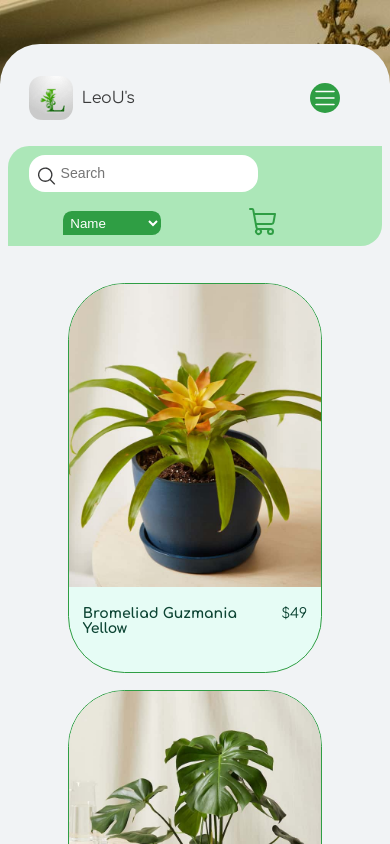
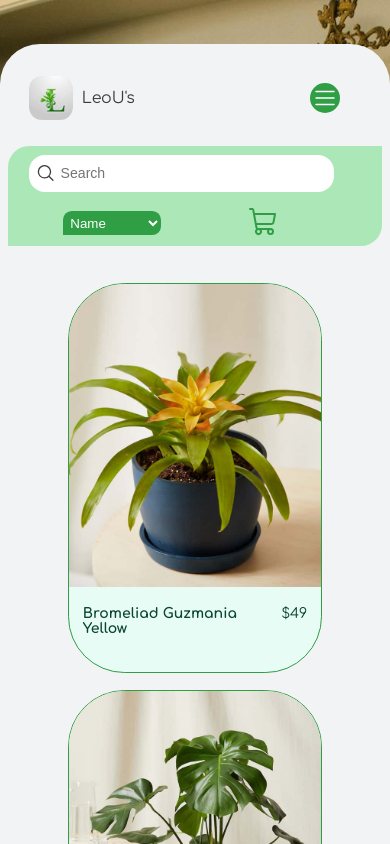
Before and after one commit to LeoU-98/LeoU-Plants, a React (Create React App) app: page /Store in a window 390 px wide. Shown: the top 844 px of the page. Built offline with nearby package versions, Linux system fonts and the light colour scheme.

Commit message:
fast commit

```diff
--- a/src/components/MediaQueries.css
+++ b/src/components/MediaQueries.css
@@ -52,8 +52,8 @@
 
   .home-content .home-btn:link,
   .home-content .home-btn:visited {
-    padding: 0.6rem 0.4rem;
-    font-size: 0.9rem;
+    padding: 0.6rem;
+    font-size: 1rem;
     border-radius: 18px;
     font-weight: 300;
   }
@@ -104,10 +104,9 @@
   }
 
   .tools .search {
-    width: 75%;
+    width: 100%;
     grid-row: 1;
     grid-column: 1 / span 2;
-    justify-self: center;
   }
 
   .tools .search input {
--- a/src/components/Store.css
+++ b/src/components/Store.css
@@ -177,9 +177,10 @@
 
 .tools .search svg {
   position: absolute;
-  top: 1.6rem;
+  top: 50%;
+  transform: translateY(-50%);
   left: 3.2rem;
-  width: 2.4rem;
+  width: 2.2rem;
   fill: var(--gray-color);
 }
 
```
